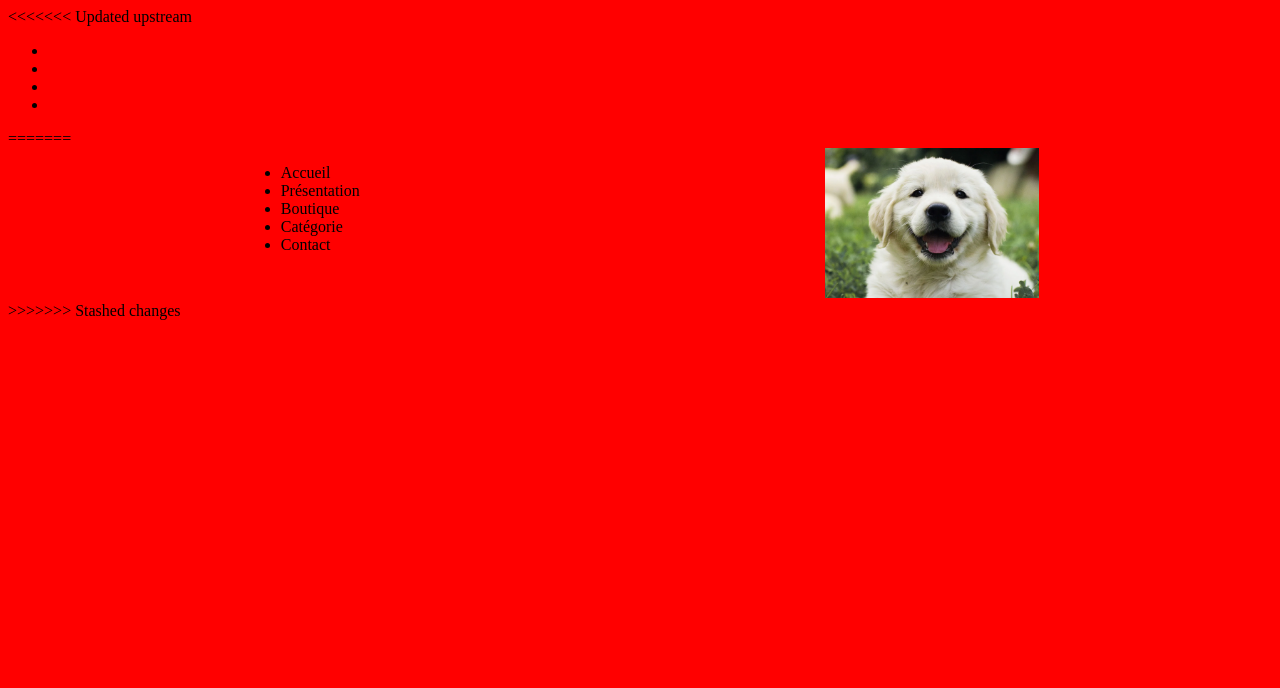
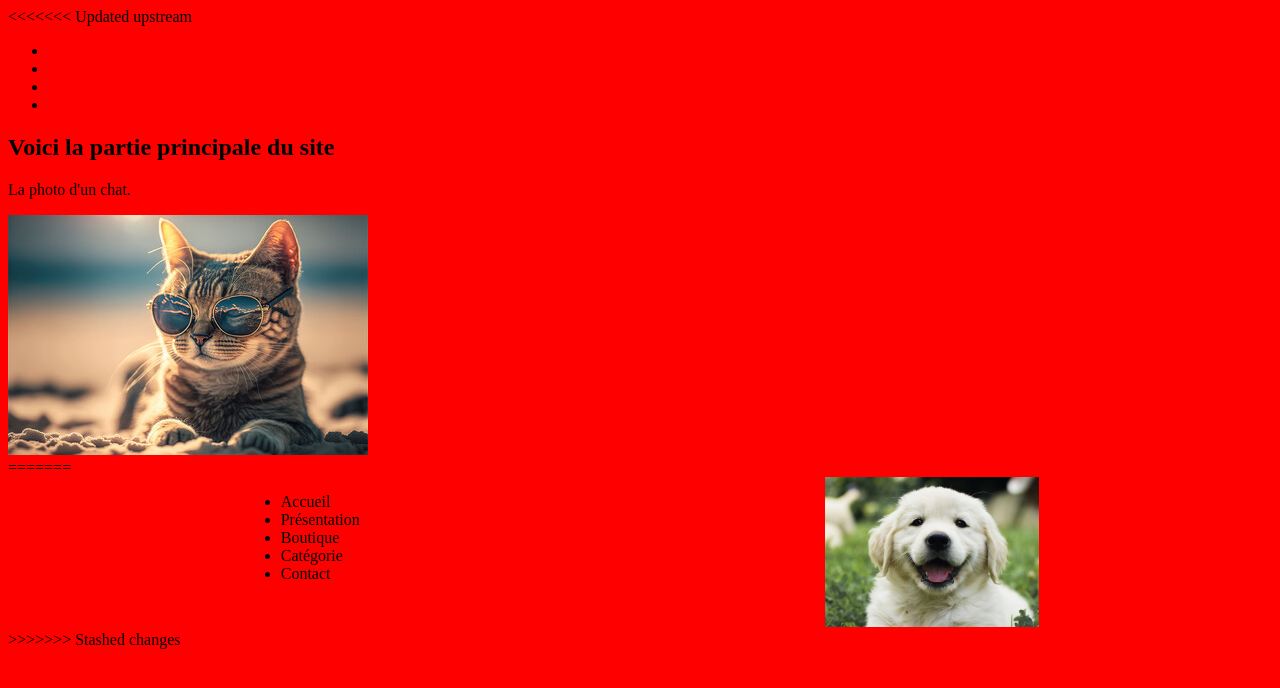
Before and after one commit to justincaulier/test.github.ex, a plain HTML site: page index.html in a window 1280 px wide. Drawn offline with Linux system fonts and the light colour scheme.

Commit message:
partie Main
d

```diff
--- a/index.html
+++ b/index.html
@@ -24,6 +24,17 @@
     <!--Header fin-->
 
     <!--Main début-->
+
+    <section class="First-class">
+        <h2>
+            Voici la partie principale du site
+        </h2>
+        <p>
+            La photo d'un chat.
+        </p>
+        <img src="images/240_F_562993122_e7pGkeY8yMfXJcRmclsoIjtOoVDDgIlh.jpg" alt="photo d'un chat cool">
+    </section>
+
     <!--Main fin-->
 
     <!--Footer début-->
```
Also changed, not shown: images/240_F_562993122_e7pGkeY8yMfXJcRmclsoIjtOoVDDgIlh.jpg (added).
